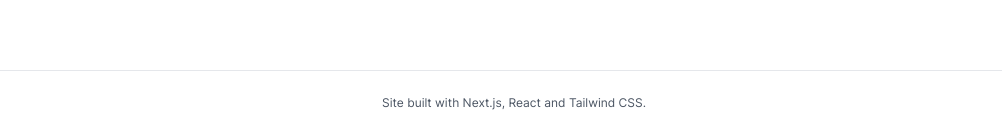
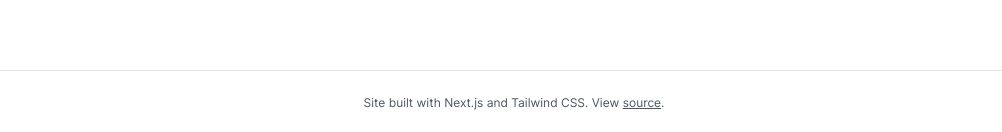
Before and after one commit to luciovilla/luciovilla.com, a Next.js app: page / in a window 1280 px wide. Shown: the part 5152-5284 px from the top of the page, without its empty margins (126-1128 px from the left). Built offline with nearby package versions, Linux system fonts and the light colour scheme.

Commit message:
add link to source code in footer

```diff
--- a/components/Footer.js
+++ b/components/Footer.js
@@ -3,7 +3,16 @@ import React from 'react'
 export default function Footer() {
   return (
     <footer className="text-xs py-6 text-gray-600 border-t w-full text-center">
-      Site built with Next.js, React and Tailwind CSS.
+      Site built with Next.js and Tailwind CSS. View{' '}
+      <a
+        href="https://github.com/luciovilla/new-newsite"
+        className="underline"
+        target="_blank"
+        rel="noopener"
+      >
+        source
+      </a>
+      .
     </footer>
   )
 }
```
